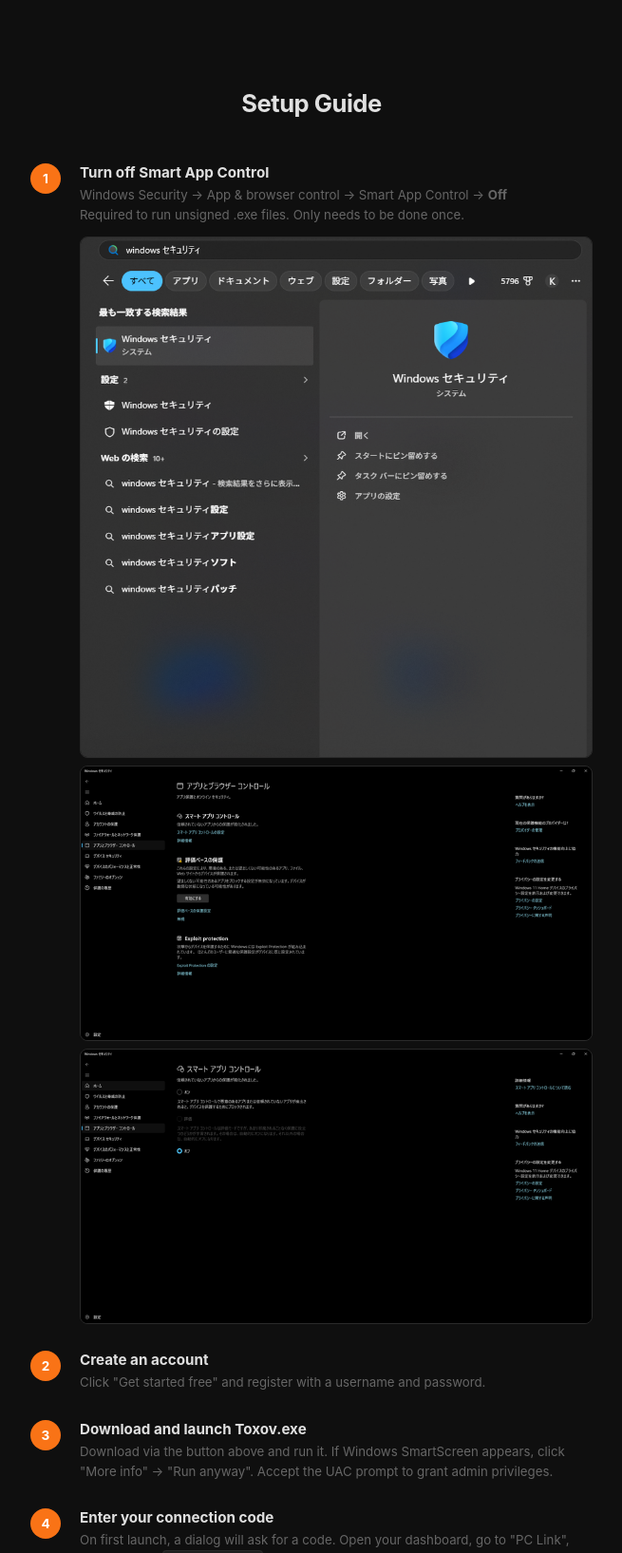
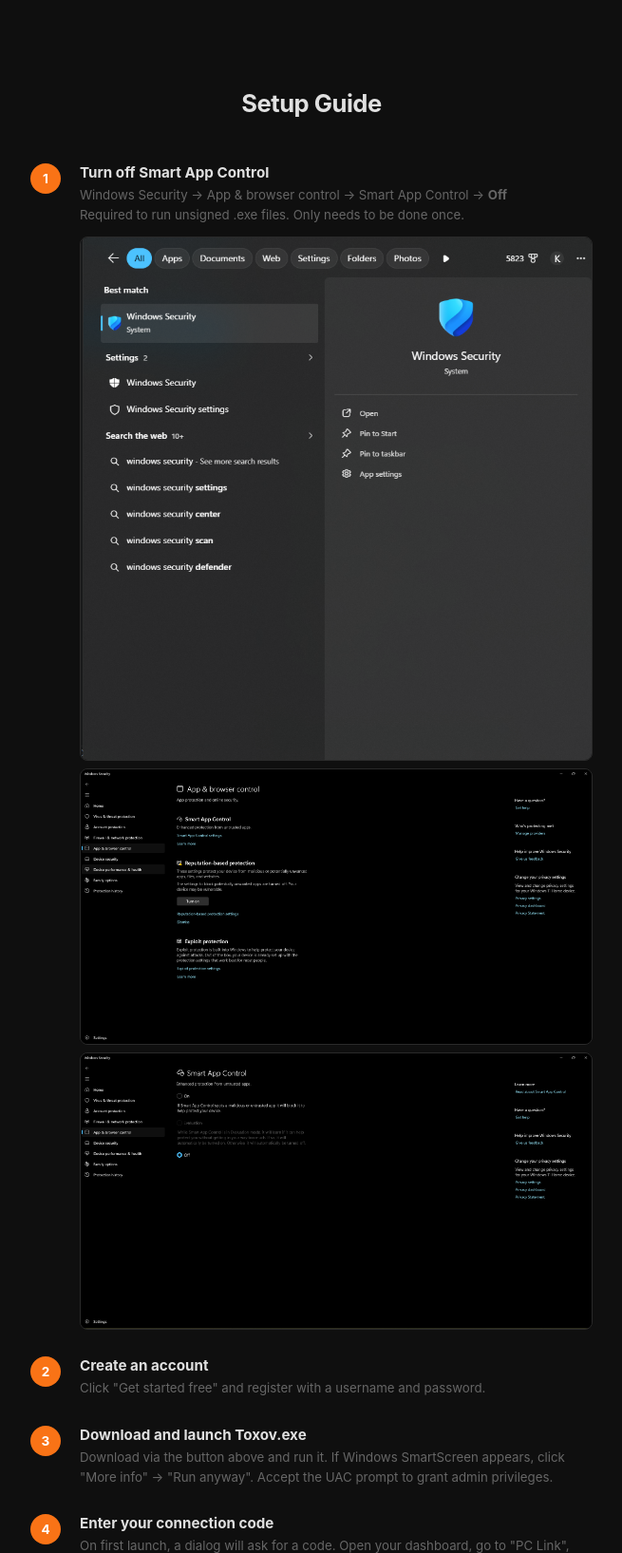
Before and after one commit to nukosi/Toxov, a Flask app: page /en in a window 1280 px wide. Shown: the part 2477-4112 px from the top of the page at 95% size, without its empty margins (312-967 px from the left). Run offline with Flask 3, Linux system fonts and the light colour scheme; some libraries are stand-ins or nearby versions.

Commit message:
feat: replace SAC screenshots with English UI, add click-to-enlarge
Co-Authored-By: Claude Sonnet 4.6 <noreply@anthropic.com>

```diff
--- a/templates/landing_en.html
+++ b/templates/landing_en.html
@@ -396,13 +396,17 @@
         <p>Windows Security → App &amp; browser control → Smart App Control → <strong>Off</strong><br>
         Required to run unsigned .exe files. Only needs to be done once.</p>
         <div class="step-img">
-          <img src="/static/sac_step1.png" alt="Search Windows Security" loading="lazy">
+          <img src="/static/sac_en_step1.png" alt="Search Windows Security" loading="lazy">
         </div>
         <div class="step-img" style="margin-top:8px;">
-          <img src="/static/sac_step2.png" alt="Open App and browser control" loading="lazy">
+          <a href="/static/sac_en_step2.png" target="_blank" title="Click to enlarge" style="display:block; cursor:zoom-in;">
+            <img src="/static/sac_en_step2.png" alt="Open App and browser control" loading="lazy">
+          </a>
         </div>
         <div class="step-img" style="margin-top:8px;">
-          <img src="/static/sac_step3.png" alt="Turn Smart App Control off" loading="lazy">
+          <a href="/static/sac_en_step3.png" target="_blank" title="Click to enlarge" style="display:block; cursor:zoom-in;">
+            <img src="/static/sac_en_step3.png" alt="Turn Smart App Control off" loading="lazy">
+          </a>
         </div>
       </div>
     </div>
```
Also changed, not shown: static/sac_en_step1.png (added), static/sac_en_step2.png (added), static/sac_en_step3.png (added).
